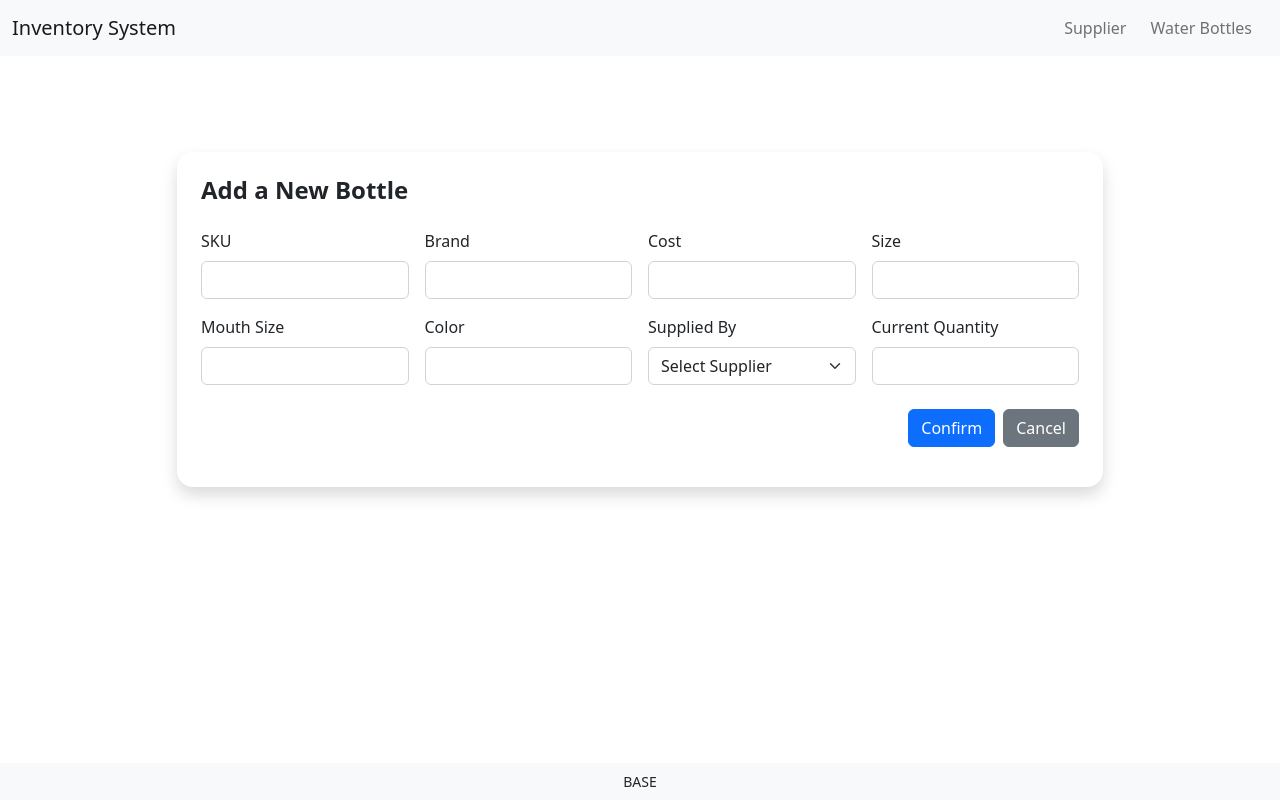
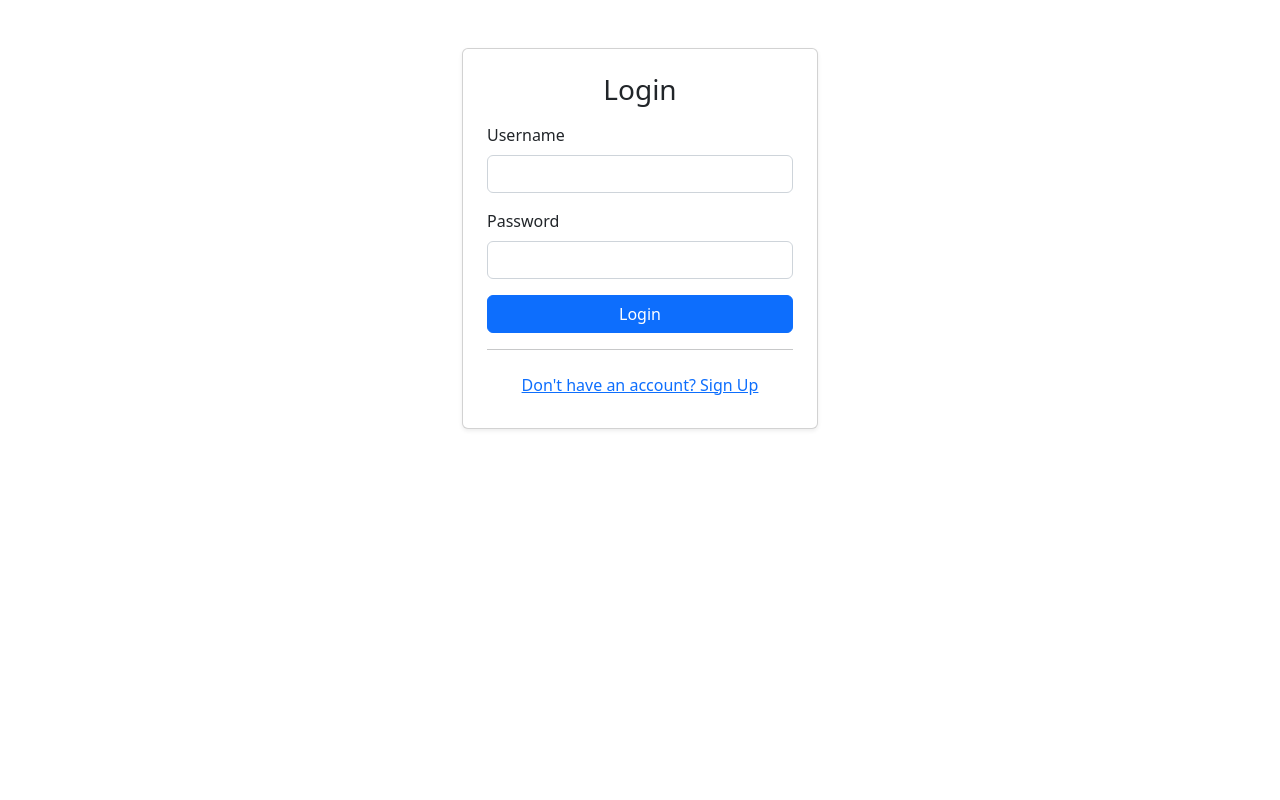
Before and after one commit to adena-wena/M6E-DjangoForms-LapuzSabandoValverde, a Django app: template Project 6/M6P-DjangoForms-LapuzSabandoValverde/MyInventoryApp/templates/add_bottle.html in a window 1280 px wide. Run offline with Django 5.2, Linux system fonts and the light colour scheme; the template is opened without the code that fills it, so the values that code supplies are empty; some libraries are stand-ins or nearby versions.

Commit message:
Update base.html

```diff
--- a/Project 6/M6P-DjangoForms-LapuzSabandoValverde/MyInventoryApp/templates/base.html
+++ b/Project 6/M6P-DjangoForms-LapuzSabandoValverde/MyInventoryApp/templates/base.html
@@ -1,48 +1,61 @@
 {% load static %}
 
+<!DOCTYPE html>
 <html>
 <head>
   <title>My Inventory System</title>
-      <link href="https://cdn.jsdelivr.net/npm/bootstrap@5.2.3/dist/css/bootstrap.min.css" rel="stylesheet" integrity="sha384-rbsA2VBKQhggwzxH7pPCaAqO46MgnOM80zW1RWuH61DGLwZJEdK2Kadq2F9CUG65" crossorigin="anonymous">
+  <link href="https://cdn.jsdelivr.net/npm/bootstrap@5.2.3/dist/css/bootstrap.min.css" rel="stylesheet"
+    integrity="sha384-rbsA2VBKQhggwzxH7pPCaAqO46MgnOM80zW1RWuH61DGLwZJEdK2Kadq2F9CUG65" crossorigin="anonymous">
   <script src="{% static '/bootstrap/js/bootstrap.bundle.min.js' %}"></script>
   <style>
     body {
       padding-bottom: 60px;
     }
+
     .card:hover {
       transform: scale(1.01);
       transition: all 0.2s ease-in-out;
-          box-shadow: 0 8px 20px rgba(0,0,0,0.08);
+      box-shadow: 0 8px 20px rgba(0, 0, 0, 0.08);
     }
   </style>
 </head>
 
 <body>
-        <nav class="navbar navbar-expand-lg navbar-light bg-light">
-          <div class="container-fluid">
-            <a class="navbar-brand" href="{% url 'view_supplier' %}">Inventory System</a>
-            <button class="navbar-toggler" type="button" data-bs-toggle="collapse" data-bs-target="#navbarNav"
-                  aria-controls="navbarNav" aria-expanded="false" aria-label="Toggle navigation">
-                  <span class="navbar-toggler-icon"></span>
-            </button>
-            <div class="collapse navbar-collapse" id="navbarNav">
-              <ul class="navbar-nav ms-auto mb-2 mb-lg-0">
-                <li class="nav-item">
-                    <a class="nav-link me-2" href="{% url 'view_supplier' %}">Supplier</a>
-                </li>
-                <li class="nav-item">
-                    <a class="nav-link me-2" href="{% url 'view_bottles' %}">Water Bottles</a>
-                </li>
-              </ul>
+  <div class="container mt-5">
+    <div class="row justify-content-center">
+      <div class="col-md-4">
+        <div class="card shadow-sm p-4">
+          <h3 class="text-center mb-3">Login</h3>
+
+          {% if messages %}
+            {% for message in messages %}
+              <div class="alert alert-danger">{{ message }}</div>
+            {% endfor %}
+          {% endif %}
+
+          <form method="post">
+            {% csrf_token %}
+            <div class="mb-3">
+              <label class="form-label">Username</label>
+              <input type="text" class="form-control" name="username" required>
+            </div>
+            <div class="mb-3">
+              <label class="form-label">Password</label>
+              <input type="password" class="form-control" name="password" required>
+            </div>
+            <div class="d-grid gap-2">
+              <button type="submit" class="btn btn-primary">Login</button>
+            </div>
+          </form>
+
+          <hr>
+          <div class="text-center">
+            <a href="{% url 'signup' %}" class="btn btn-link">Don't have an account? Sign Up</a>
           </div>
         </div>
-        </nav>
-        <div class="container-fluid">
-          {% block content %}
-          {% endblock %}
       </div>
-        <footer class="footer fixed-bottom bg-light text-center py-2 shadow-sm">
-          <small>BASE</small>
-      </footer>
+    </div>
+  </div>
+
 </body>
 </html>
```
Lines whose indentation alone changed are shown as unchanged.
